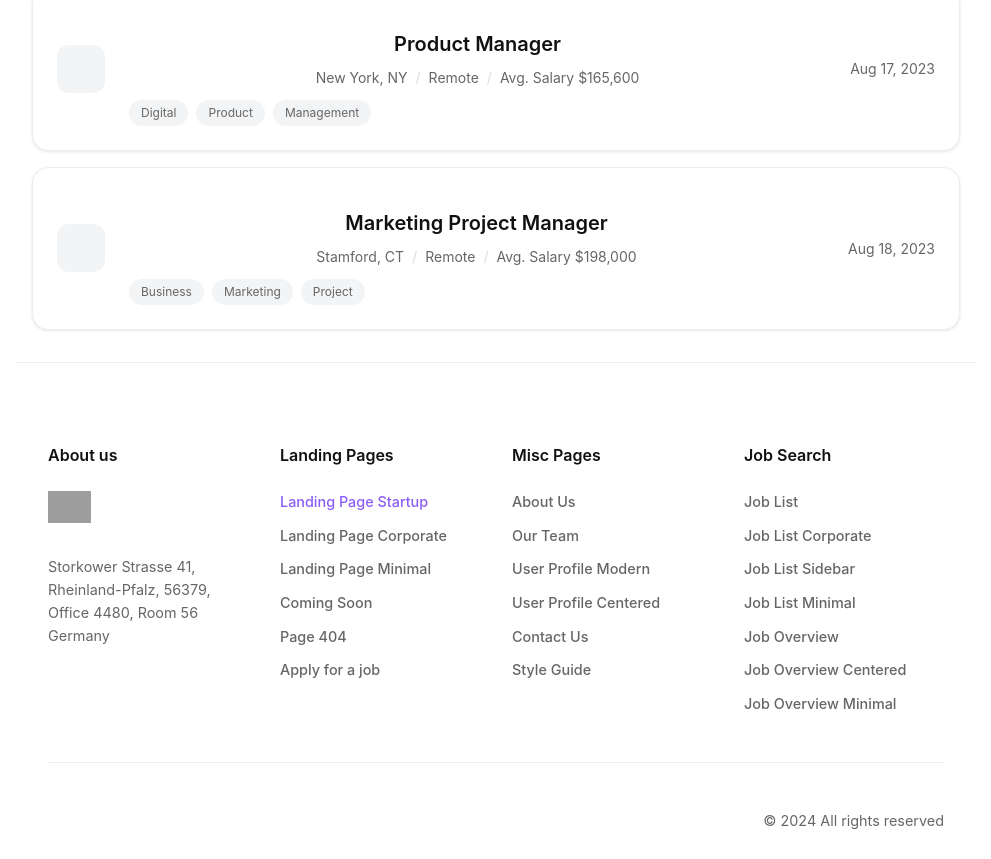
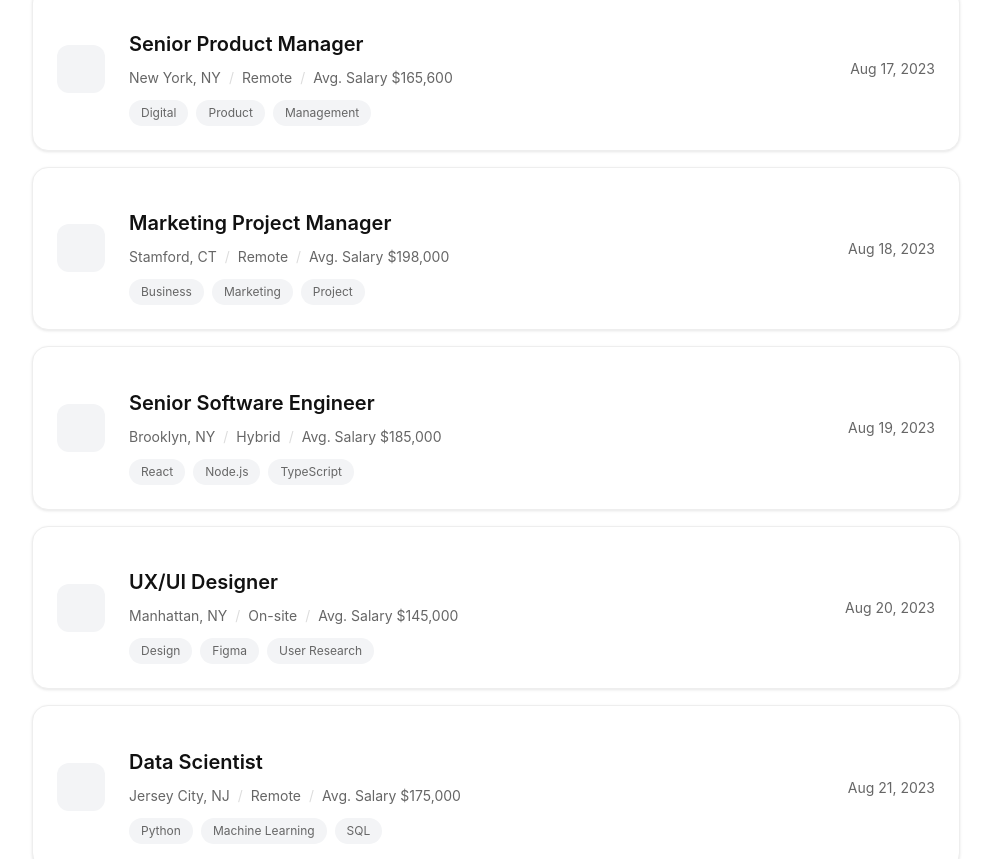
Before and after one commit to KrievinsT/job_platform, a React (Vite) app: page /jobs in a window 1280 px wide. Shown: the part 721-1580 px from the top of the page, without its empty margins (144-1135 px from the left). Built offline with nearby package versions, Linux system fonts and the light colour scheme; grey boxes are pictures that could not be loaded.

Commit message:
More job listings, trying to space out footer too

```diff
--- a/src/components/JobsList/JobsList.jsx
+++ b/src/components/JobsList/JobsList.jsx
@@ -1,4 +1,3 @@
-// src/pages/JobsList/JobsList.jsx
 import React from 'react';
 import Header from '../../components/Header/Header';
 import Footer from '../../components/Footer/Footer';
@@ -9,7 +8,7 @@ const JobsList = () => {
   const jobs = [
     {
       id: 1,
-      title: "Product Manager",
+      title: "Senior Product Manager",
       location: "New York, NY",
       type: "Remote",
       salary: "$165,600",
@@ -25,7 +24,33 @@ const JobsList = () => {
       tags: ["Business", "Marketing", "Project"],
       date: "Aug 18, 2023"
     },
-    // Add more jobs as needed
+    {
+      id: 3,
+      title: "Senior Software Engineer",
+      location: "Brooklyn, NY",
+      type: "Hybrid",
+      salary: "$185,000",
+      tags: ["React", "Node.js", "TypeScript"],
+      date: "Aug 19, 2023"
+    },
+    {
+      id: 4,
+      title: "UX/UI Designer",
+      location: "Manhattan, NY",
+      type: "On-site",
+      salary: "$145,000",
+      tags: ["Design", "Figma", "User Research"],
+      date: "Aug 20, 2023"
+    },
+    {
+      id: 5,
+      title: "Data Scientist",
+      location: "Jersey City, NJ",
+      type: "Remote",
+      salary: "$175,000",
+      tags: ["Python", "Machine Learning", "SQL"],
+      date: "Aug 21, 2023"
+    }
   ];
 
   return (
--- a/src/components/JobsList/JobsList.scss
+++ b/src/components/JobsList/JobsList.scss
@@ -2,10 +2,14 @@
 .jobs-page {
     min-height: 100vh;
     background: white;
+    display: flex;
+    flex-direction: column;
   }
 
   .jobs-content {
     padding-top: 64px; // Height of header
+    flex: 1; // This will push the footer to the bottom
+    margin-bottom: 2rem;
   }
 
   .jobs-hero {
@@ -293,6 +297,7 @@
     }
 
     &__content {
+        text-align:left;
       flex: 1;
     }
 
```
